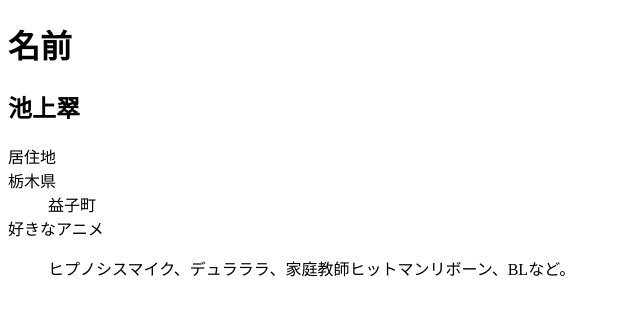
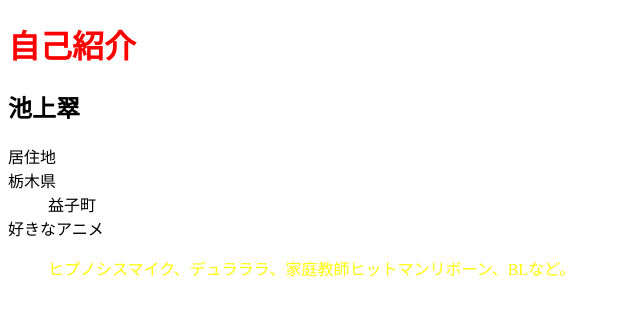
Before and after one commit to kyouya0696/profile, a plain HTML site: page index.html in a window 1280 px wide. Shown: the whole page, without its empty margins (0-640 px from the left). Drawn offline with Linux system fonts and the light colour scheme.

Commit message:
自己紹介

```diff
--- a/index.html
+++ b/index.html
@@ -5,14 +5,14 @@
 <title>池上翠の自己紹介</title>
 </head>
 <body>
-<h1>名前</h1>
+<h1 style="color: red;">自己紹介</h1>
 <h2>池上翠</h2>
 <dl>
 <dt>居住地</dt>
 <dt>栃木県</dt>
 <dd>益子町</dd>
 <dt>好きなアニメ</dt>
-<dd><p>ヒプノシスマイク、デュラララ、家庭教師ヒットマンリボーン、BLなど。</p></dd>
+<dd><p style="color: yellow;">ヒプノシスマイク、デュラララ、家庭教師ヒットマンリボーン、BLなど。</p></dd>
 </dl>
 </body>
 </html>
```
